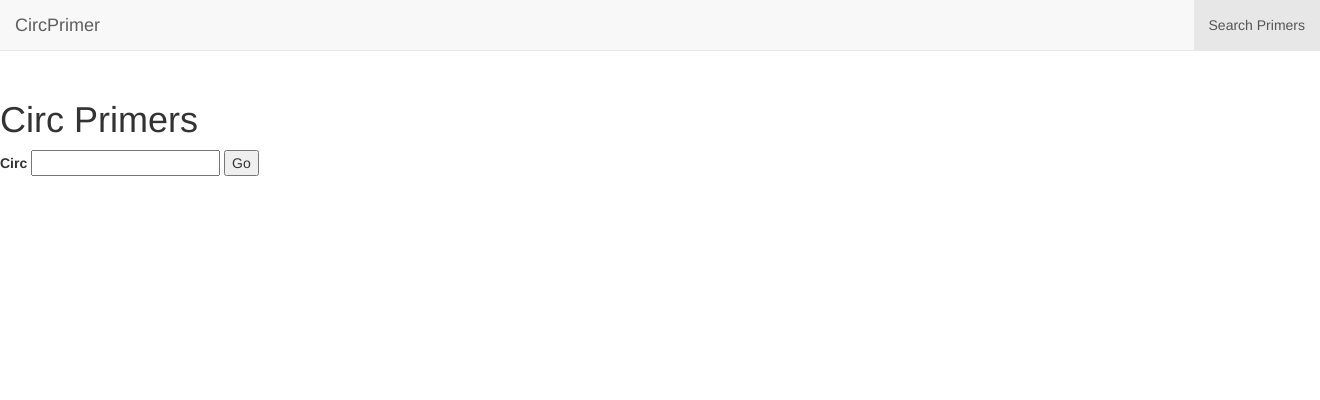
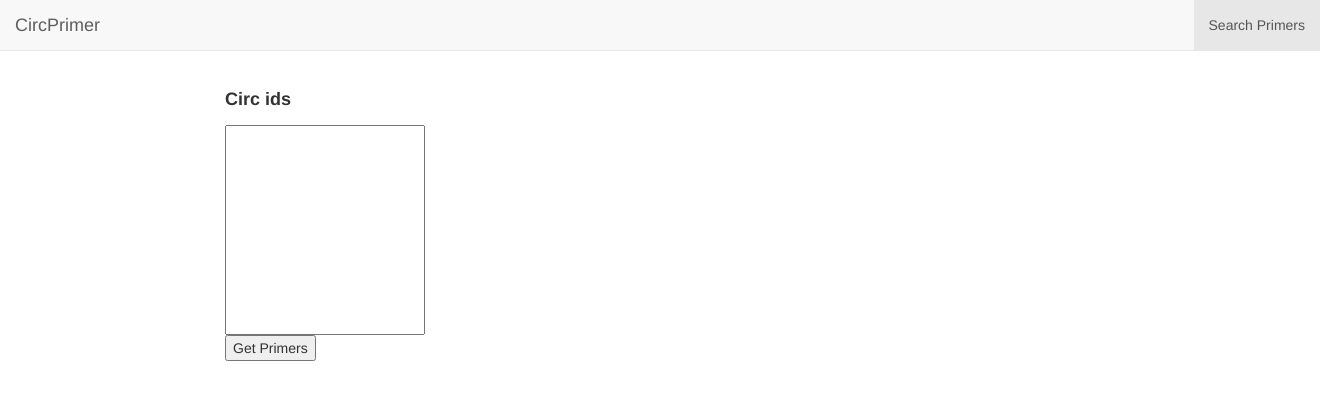
Before and after one commit to judithhariprakash/circprimer, a Python web app: template templates/index.html in a window 1320 px wide; the page is wider, and only the part inside the window is pictured. Shown: the top 400 px of that part. Run offline with Jinja, Linux system fonts and the light colour scheme; the template is opened without the code that fills it, so the values that code supplies are empty, except form fields; form fields are guessed from the names that the template uses; some libraries are stand-ins or nearby versions.

Commit message:
Added form to frontend. work in progress

```diff
--- a/forms.py
+++ b/forms.py
@@ -1,5 +1,5 @@
 from flask_wtf import Form
-from wtforms import SelectField, StringField
+from wtforms import SelectField, StringField, TextAreaField
 
 class SearchForm(Form):
-    circ_id = SelectField('circ_id', choices=[])
+    circ_ids = TextAreaField('Please enter upto 10 Circ ids')
--- a/templates/index.html
+++ b/templates/index.html
@@ -2,10 +2,19 @@
 {% block title %}Primers for CircRNA{% endblock %}
 {% block content %}
 	<br><br><br><br>
-	<h1>Circ Primers</h1>
 	<form method="POST" action="/">
-    	{{ form.csrf_token }}
-    	{{ form.circ_id.label }} {{ form.circ_id }}
-    <input type="submit" value="Go">
-</form>
+		<div class="row">
+			<div class="col-md-2">{{ form.csrf_token }}</div>
+			<div class="col-md-4">
+		    	<h4>{{ form.circ_ids.label }}</h4>
+		    	{{ form.circ_ids(style="width: 200px;height: 210px;") }}
+		    </div>
+		</div>
+		<div class="row">
+			<div class="col-md-2">{{ form.csrf_token }}</div>
+			<div class="col-md-4">
+				<input type="submit" value="Get Primers">
+			</div>
+		</div>
+	</form>
 {% endblock %}
```
